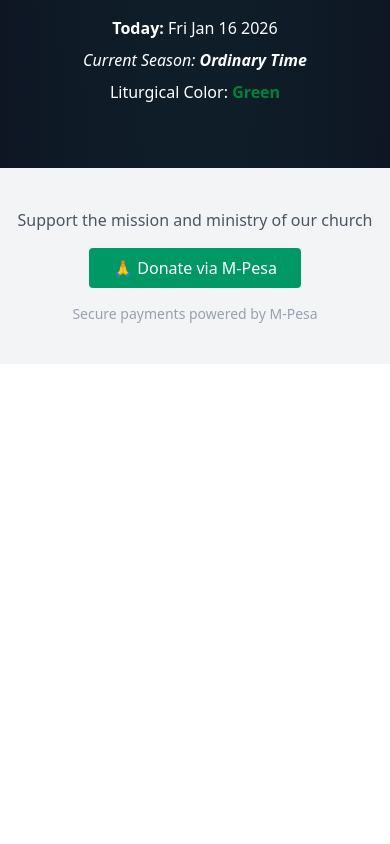
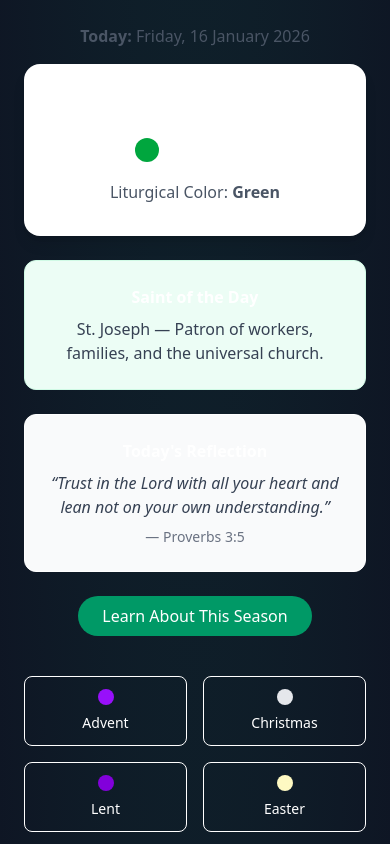
Before and after one commit to Francisomondi/churchDonation, a React (Vite) app in the folder frontend/: page / in a window 390 px wide. Shown: the part 9060-9904 px from the top of the page. Before the commit the page ends 9424 px from the top, so only its background shows below. Built offline with nearby package versions, Linux system fonts and the light colour scheme; no server answers; the HTML template or start-up script is replaced by a standard one.

Commit message:
clean up at the navbar, and the home page

```diff
--- a/frontend/src/components/CatholicCalender.jsx
+++ b/frontend/src/components/CatholicCalender.jsx
@@ -1,32 +1,127 @@
+import { useState } from "react";
+import { motion } from "framer-motion";
+
 const seasons = {
-    Advent: "Purple",
-    Christmas: "White",
-    Lent: "Purple",
-    Easter: "White",
-    Ordinary: "Green",
+  Advent: { color: "Purple", tailwind: "bg-purple-600" },
+  Christmas: { color: "White", tailwind: "bg-gray-200 text-black" },
+  Lent: { color: "Purple", tailwind: "bg-purple-700" },
+  Easter: { color: "White", tailwind: "bg-yellow-100 text-black" },
+  Ordinary: { color: "Green", tailwind: "bg-green-600" },
 };
 
-  export default function CatholicCalender() {
-    const today = new Date().toDateString();
+export default function CatholicCalendar() {
+  const today = new Date();
+
+  const [season] = useState("Ordinary");
+  const [showDetails, setShowDetails] = useState(false);
+
+  const seasonData = seasons[season];
 
   return (
-      <section className="px-6 py-16 max-w-4xl mx-auto text-center">
-        <h3 className="text-3xl font-semibold mb-4">
+    <section className="px-6 py-16 max-w-5xl mx-auto text-center">
+
+      {/* Title */}
+      <motion.h3
+        initial={{ opacity: 0, y: 20 }}
+        animate={{ opacity: 1, y: 0 }}
+        className="text-3xl font-semibold mb-6"
+      >
         Catholic Liturgical Calendar
-        </h3>
+      </motion.h3>
 
-        <p className="mb-2">
-          <strong>Today:</strong> {today}
+      {/* Today Date */}
+      <p className="mb-4 text-gray-600">
+        <strong>Today:</strong>{" "}
+        {today.toLocaleDateString("en-KE", {
+          weekday: "long",
+          month: "long",
+          day: "numeric",
+          year: "numeric",
+        })}
       </p>
 
-        <p className="italic">
-          Current Season: <span className="font-semibold">Ordinary Time</span>
+      {/* Season Card */}
+      <motion.div
+        initial={{ scale: 0.9 }}
+        animate={{ scale: 1 }}
+        className="bg-white shadow-lg rounded-2xl p-8 mb-6"
+      >
+        <h4 className="text-xl font-semibold mb-3">
+          Current Liturgical Season
+        </h4>
+
+        <div className="flex justify-center items-center gap-4 mb-4">
+          <div
+            className={`w-6 h-6 rounded-full ${seasonData.tailwind}`}
+          ></div>
+
+          <p className="text-lg font-bold">{season}</p>
+        </div>
+
+        <p className="text-gray-600">
+          Liturgical Color:{" "}
+          <span className="font-semibold">{seasonData.color}</span>
+        </p>
+      </motion.div>
+
+      {/* Saint of the Day */}
+      <div className="bg-emerald-50 border border-emerald-100 rounded-xl p-6 mb-6">
+        <h4 className="font-semibold mb-2">Saint of the Day</h4>
+        <p className="text-gray-700">
+          St. Joseph — Patron of workers, families, and the universal church.
+        </p>
+      </div>
+
+      {/* Scripture */}
+      <div className="bg-gray-50 border rounded-xl p-6 mb-6">
+        <h4 className="font-semibold mb-2">Today's Reflection</h4>
+
+        <p className="italic text-gray-700">
+          “Trust in the Lord with all your heart and lean not on your own understanding.”
         </p>
 
-        <p className="mt-2">
-          Liturgical Color:{" "}
-          <span className="font-bold text-green-700">Green</span>
+        <p className="text-sm text-gray-500 mt-2">
+          — Proverbs 3:5
         </p>
+      </div>
+
+      {/* Toggle More Info */}
+      <button
+        onClick={() => setShowDetails(!showDetails)}
+        className="px-6 py-2 bg-emerald-600 text-white rounded-full hover:bg-emerald-700"
+      >
+        {showDetails ? "Hide Season Details" : "Learn About This Season"}
+      </button>
+
+      {/* Expandable Section */}
+      {showDetails && (
+        <motion.div
+          initial={{ opacity: 0 }}
+          animate={{ opacity: 1 }}
+          className="mt-6 bg-white border rounded-xl p-6 text-gray-700"
+        >
+          <p>
+            Ordinary Time focuses on the life and teachings of Jesus Christ.
+            It is a period of spiritual growth where the faithful reflect
+            on Christ's ministry and teachings.
+          </p>
+        </motion.div>
+      )}
+
+      {/* Seasons Overview */}
+      <div className="grid grid-cols-2 md:grid-cols-5 gap-4 mt-10">
+        {Object.entries(seasons).map(([name, data]) => (
+          <div
+            key={name}
+            className="border rounded-lg p-3 text-sm flex flex-col items-center"
+          >
+            <div
+              className={`w-4 h-4 rounded-full mb-2 ${data.tailwind}`}
+            ></div>
+            {name}
+          </div>
+        ))}
+      </div>
     </section>
   );
 }
--- a/frontend/src/components/Navbar.jsx
+++ b/frontend/src/components/Navbar.jsx
@@ -1,9 +1,12 @@
 import { useState } from "react";
 import { Link } from "react-router-dom";
 import { FaBars } from "react-icons/fa";
+import { useUserStore } from "../stores/useUserStore"
 
 export default function Navbar({ onDonate, onRegister }) {
   const [menuOpen, setMenuOpen] = useState(false);
+
+ const { user } = useUserStore();
 
 
   return (
@@ -37,14 +40,29 @@ export default function Navbar({ onDonate, onRegister }) {
         {/* Desktop Buttons */}
 
            <div className="hidden md:flex gap-3">
+
+              {!user && (
+                <>
                   <Link to="/register">
-                <button
-                  onClick={onRegister}
-                  className="border border-emerald-600 text-emerald-700 px-4 py-2 rounded hover:bg-emerald-50"
-                >
+                    <button className="border border-emerald-600 text-emerald-700 px-4 py-2 rounded hover:bg-emerald-50">
                       Register
                     </button>
                   </Link>
+
+                  <Link to="/login">
+                    <button className="border border-emerald-600 text-emerald-700 px-4 py-2 rounded">
+                      Login
+                    </button>
+                  </Link>
+                </>
+              )}
+              {user && (
+                <Link to="/dashboard">
+                  <button className="border border-emerald-600 text-emerald-700 px-4 py-2 rounded">
+                    Dashboard
+                  </button>
+                </Link>
+              )}
 
               <button
                 onClick={onDonate}
@@ -52,6 +70,7 @@ export default function Navbar({ onDonate, onRegister }) {
               >
                 Donate
               </button>
+
             </div>
 
 
@@ -74,17 +93,25 @@ export default function Navbar({ onDonate, onRegister }) {
             <Link to="/sermons" className="hover:text-emerald-600">Sermons</Link>
             <Link to="/events" className="hover:text-emerald-600">Events</Link>
             <Link to="/members" className="hover:text-emerald-600">Members</Link>
+
           </div>
 
           <div className="flex flex-col gap-3 pt-3">
+             {!user && (
+              <>
                 <Link to="/register">
-                <button
-                  onClick={onRegister}
-                  className="w-full border border-emerald-600 text-emerald-700 px-4 py-2 rounded"
-                >
-                  Register
+                  <button className="w-full border border-emerald-600 text-emerald-700 px-4 py-2 rounded">
+                    Member Register
                   </button>
                 </Link>
+
+                <Link to="/login">
+                  <button className="w-full border border-emerald-600 text-emerald-700 px-4 py-2 rounded">
+                    Login
+                  </button>
+                </Link>
+              </>
+            )}
 
             <button
               onClick={onDonate}
```
Lines whose indentation alone changed are shown as unchanged.
